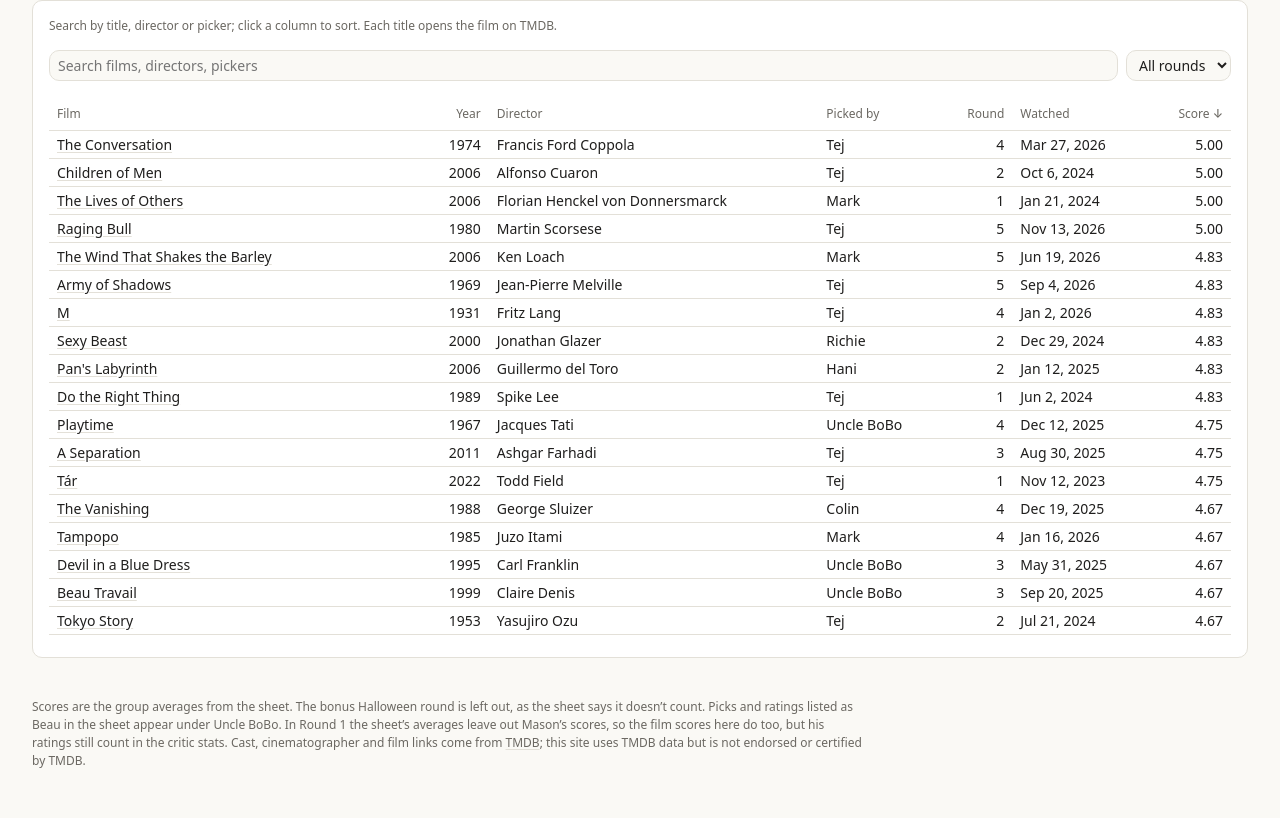
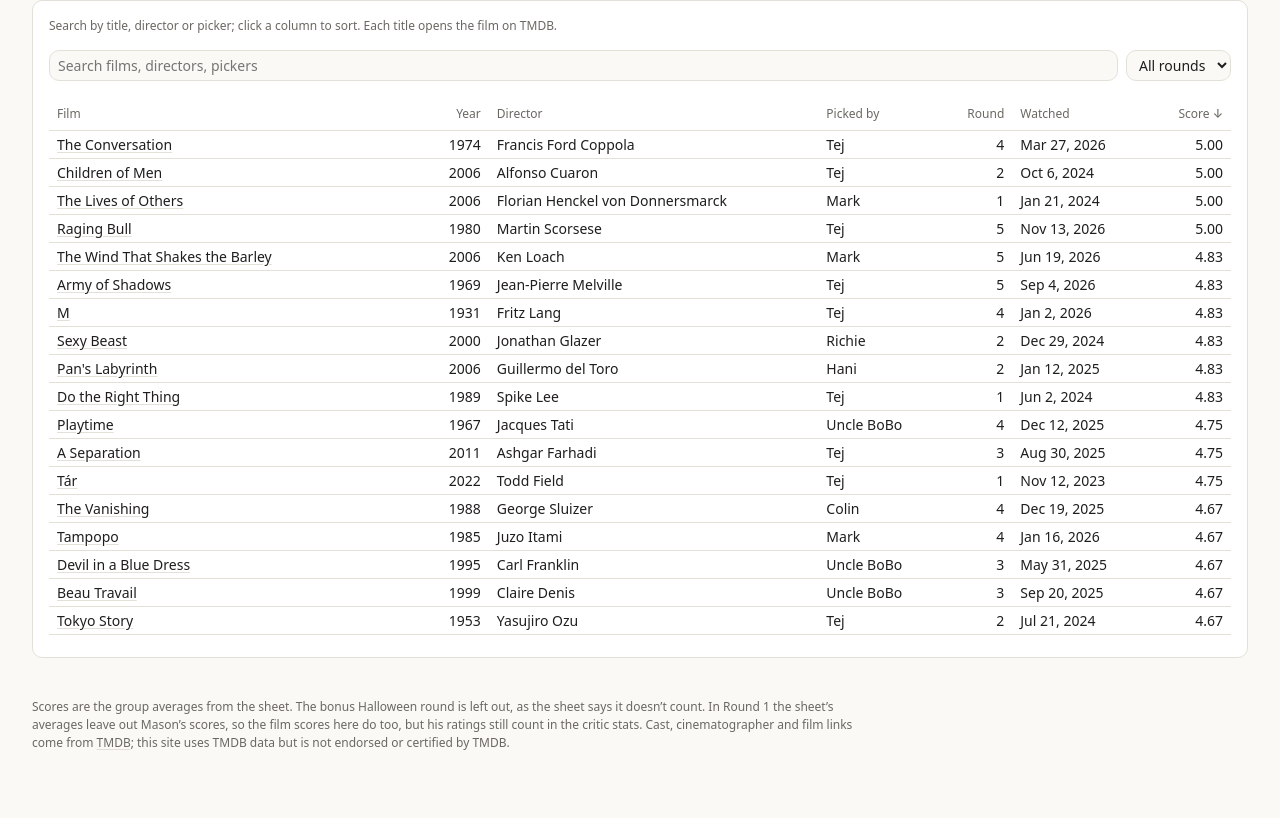
Before and after one commit to markheardux/2Yutes-2Lagoon, a plain HTML site: page index.html in a window 1280 px wide. Shown: the part 5220-6038 px from the top of the page. Drawn offline with Linux system fonts and the light colour scheme.

Commit message:
Drop the Beau footnote now that the sheet says Uncle BoBo
Co-Authored-By: Claude Opus 5.5 <noreply@anthropic.com>
Claude-Session: https://claude.ai/code/session_01K5hB8CnbE9dYSr1LAM2XeW

```diff
--- a/index.html
+++ b/index.html
@@ -301,7 +301,7 @@ body{margin:0;padding:24px 16px 48px;background:var(--color-bg);color:var(--colo
     </div>
   </div>
 
-  <p class="yl-foot">Scores are the group averages from the sheet. The bonus Halloween round is left out, as the sheet says it doesn’t count. Picks and ratings listed as Beau in the sheet appear under Uncle BoBo. In Round 1 the sheet’s averages leave out Mason’s scores, so the film scores here do too, but his ratings still count in the critic stats. Cast, cinematographer and film links come from <a class="yl-link" href="https://www.themoviedb.org/">TMDB</a>; this site uses TMDB data but is not endorsed or certified by TMDB.</p>
+  <p class="yl-foot">Scores are the group averages from the sheet. The bonus Halloween round is left out, as the sheet says it doesn’t count. In Round 1 the sheet’s averages leave out Mason’s scores, so the film scores here do too, but his ratings still count in the critic stats. Cast, cinematographer and film links come from <a class="yl-link" href="https://www.themoviedb.org/">TMDB</a>; this site uses TMDB data but is not endorsed or certified by TMDB.</p>
 </div>
 
 <script>
```
